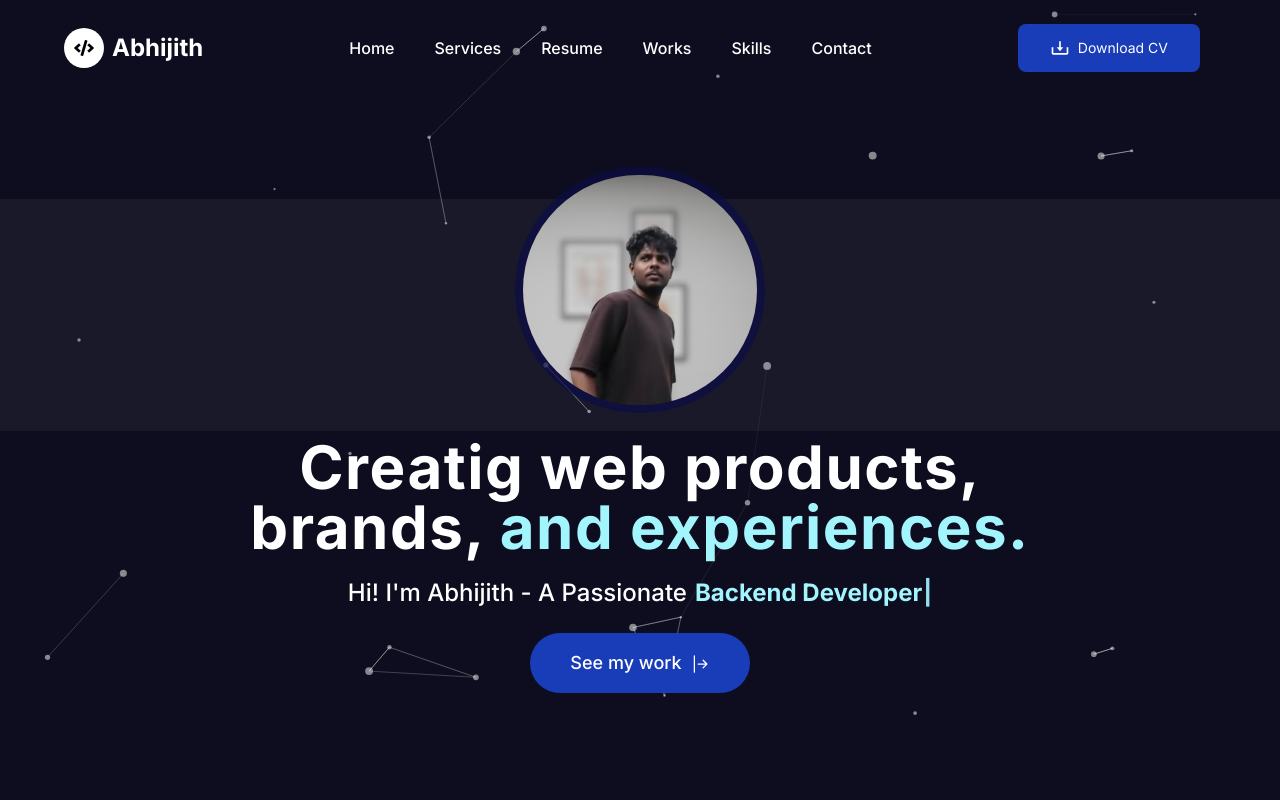
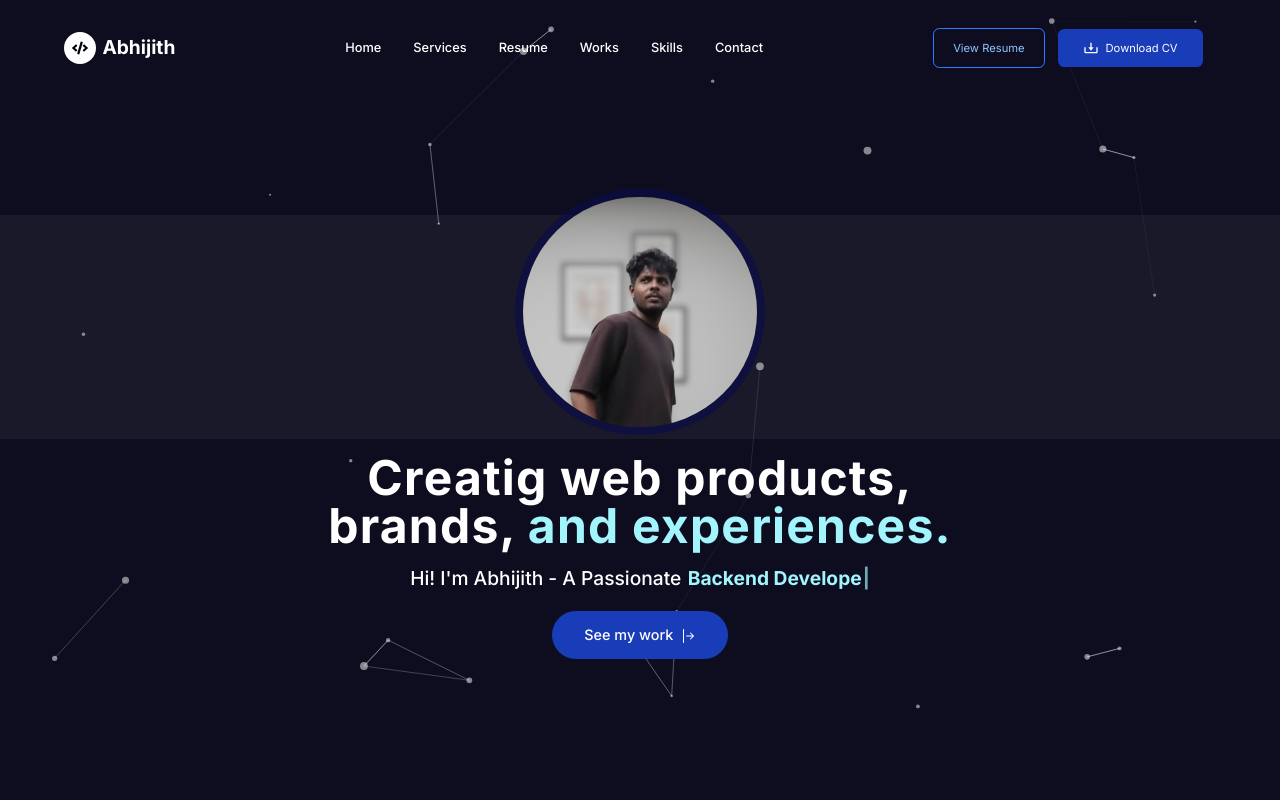
Before and after one commit to abhijithpr08/MERN-Stack-Developer---Portfolio---Abhijith-PR, a Next.js app: page / in a window 1280 px wide. Shown: the top 800 px of the page. Built offline with nearby package versions, Linux system fonts and the light colour scheme.

Commit message:
set slider in project section and edit some pages

```diff
--- a/app/globals.css
+++ b/app/globals.css
@@ -5,6 +5,7 @@
 html {
   scroll-behavior: smooth;
   scroll-padding-top: 12vh;
+  font-size: 80%;
 }
 
 /* Timeline styles */
--- a/components/Home/Contact/Contact.tsx
+++ b/components/Home/Contact/Contact.tsx
@@ -1,17 +1,28 @@
 "use client";
-import React from "react";
+import React, { useRef, useState } from "react";
 import { BiEnvelope, BiMap, BiPhone } from "react-icons/bi";
 import { FaFacebookF, FaInstagram, FaTwitter, FaYoutube } from "react-icons/fa";
 import emailjs from "@emailjs/browser";
-import { useRef } from "react";
 
 const Contact = () => {
   const form = useRef<HTMLFormElement | null>(null);
+  const [status, setStatus] = useState<{ type: "success" | "error"; message: string } | null>(null);
 
   const sendEmail = (e: React.FormEvent) => {
     e.preventDefault();
 
     if (!form.current) return;
+
+    const formData = new FormData(form.current);
+    const name = formData.get("from_name")?.toString().trim();
+    const email = formData.get("from_email")?.toString().trim();
+    const mobile = formData.get("mobile")?.toString().trim();
+    const message = formData.get("message")?.toString().trim();
+
+    if (!name || !email || !mobile || !message) {
+      setStatus({ type: "error", message: "All fields are required." });
+      return;
+    }
 
     emailjs
       .sendForm(
@@ -21,11 +32,12 @@ const Contact = () => {
         "k528Mnhy_2EE5Gvgz",
       )
       .then(() => {
-        alert("Message sent successfully");
+        setStatus({ type: "success", message: "Message sent successfully." });
+        form.current?.reset();
       })
       .catch((error) => {
         console.log(error);
-        alert("Failed to send");
+        setStatus({ type: "error", message: "Failed to send. Please try again." });
       });
   };
 
@@ -81,10 +93,22 @@ const Contact = () => {
           data-aos-delay="0"
           className="md:p-10 p-5 bg-[#131332] rounded-lg"
         >
+          {status && (
+            <div
+              className={`mb-4 px-4 py-2 rounded-md text-sm font-medium ${
+                status.type === "success"
+                  ? "text-emerald-300"
+                  : "text-red-300 border"
+              }`}
+            >
+              {status.message}
+            </div>
+          )}
           <input
             name="from_name"
             type="text"
             placeholder="Name"
+            required
             className="px-4 py-3.5 bg-[#363659] text-white outline-none rounded-md w-full"
           />
 
@@ -92,6 +116,7 @@ const Contact = () => {
             name="from_email"
             type="email"
             placeholder="Email Address"
+            required
             className="px-4 py-3.5 mt-6 bg-[#363659] text-white outline-none rounded-md w-full"
           />
 
@@ -99,12 +124,14 @@ const Contact = () => {
             name="mobile"
             type="text"
             placeholder="Mobile Number"
+            required
             className="px-4 py-3.5 mt-6 bg-[#363659] text-white outline-none rounded-md w-full"
           />
 
           <textarea
             name="message"
             placeholder="Your Message"
+            required
             className="px-4 py-3.5 mt-6 bg-[#363659] text-white outline-none rounded-md w-full h-[10rem]"
           ></textarea>
 
--- a/components/Home/Hero/Hero.tsx
+++ b/components/Home/Hero/Hero.tsx
@@ -12,7 +12,7 @@ const Hero = () => {
         <ParticlesHero/>
 
         <div className='relative z-10 flex flex-col items-center mt-15'>
-            <div className='absolute z-[-10] top-8 w-screen h-58 bg-amber-50/5'></div>
+            <div className='absolute z-[-10] top-8 w-screen h-70 bg-amber-50/5'></div>
             <Image
              src="/images/my.png"
              alt='heroImage'
--- a/components/Home/Navbar/MobileNav.tsx
+++ b/components/Home/Navbar/MobileNav.tsx
@@ -22,11 +22,17 @@ const MobileNav = ({closeNav, showNav}:Props) => {
         <div className={`text-white ${navOpen} fixed justify-center flex flex-col h-full transform transition-all
         duration-500 delay-300 w-[80%] sm:w-[60%] bg-cyan-800 space-y-6 z-[100050] right-0`}>
             {NavLinks.map((link)=>{
-                return <Link key={link.id} href={link.url}>
+                return (
+                  <Link
+                    key={link.id}
+                    href={link.url}
+                    onClick={closeNav}
+                  >
                     <p className='text-white w-fit text-xl ml-12 border-b-[1.5px] pb-1 border-white sm:text-[30px]'>
                         {link.label}
                     </p>
-                </Link>
+                  </Link>
+                )
             })}
             {/* cross icon */}
         <CgClose onClick={closeNav} className='absolute top-[0.7rem] right-[1.4rem] sm:w-8 sm:h-8 w-6 h-6'/>
--- a/components/Home/Navbar/Nav.tsx
+++ b/components/Home/Navbar/Nav.tsx
@@ -52,12 +52,24 @@ const Nav = ({ openNav }: Props) => {
           })}
         </div>
         {/* buttons */}
-        <div className="flex items-center space-x-4">
-          {/* cv button */}
+        <div className="flex items-center space-x-2 sm:space-x-3 lg:space-x-4">
+          {/* view resume in new tab */}
+          <a
+            href="/Resume/AbhijithPR_Mern Stack Developer.pdf"
+            target="_blank"
+            rel="noopener noreferrer"
+          >
+            <button
+              className="px-3 py-2 text-xs sm:px-4 sm:py-2.5 sm:text-sm lg:px-6 lg:py-3.5 cursor-pointer rounded-lg border border-blue-500 text-blue-300 hover:bg-blue-900/40 transition-all duration-300"
+            >
+              View Resume
+            </button>
+          </a>
+
+          {/* download cv button */}
           <a href="/Resume/AbhijithPR_Mern Stack Developer.pdf" download>
             <button
-              className="px-8 py-3.5 text-sm cursor-pointer rounded-lg bg-blue-800 hover:bg-blue-900
-  transition-all duration-300 text-white flex items-center space-x-2"
+              className="px-3 py-2 text-xs sm:px-4 sm:py-2.5 sm:text-sm lg:px-8 lg:py-3.5 cursor-pointer rounded-lg bg-blue-800 hover:bg-blue-900 transition-all duration-300 text-white flex items-center space-x-2"
             >
               <BiDownload className="w-5 h-5" />
               <span>Download CV</span>
```
